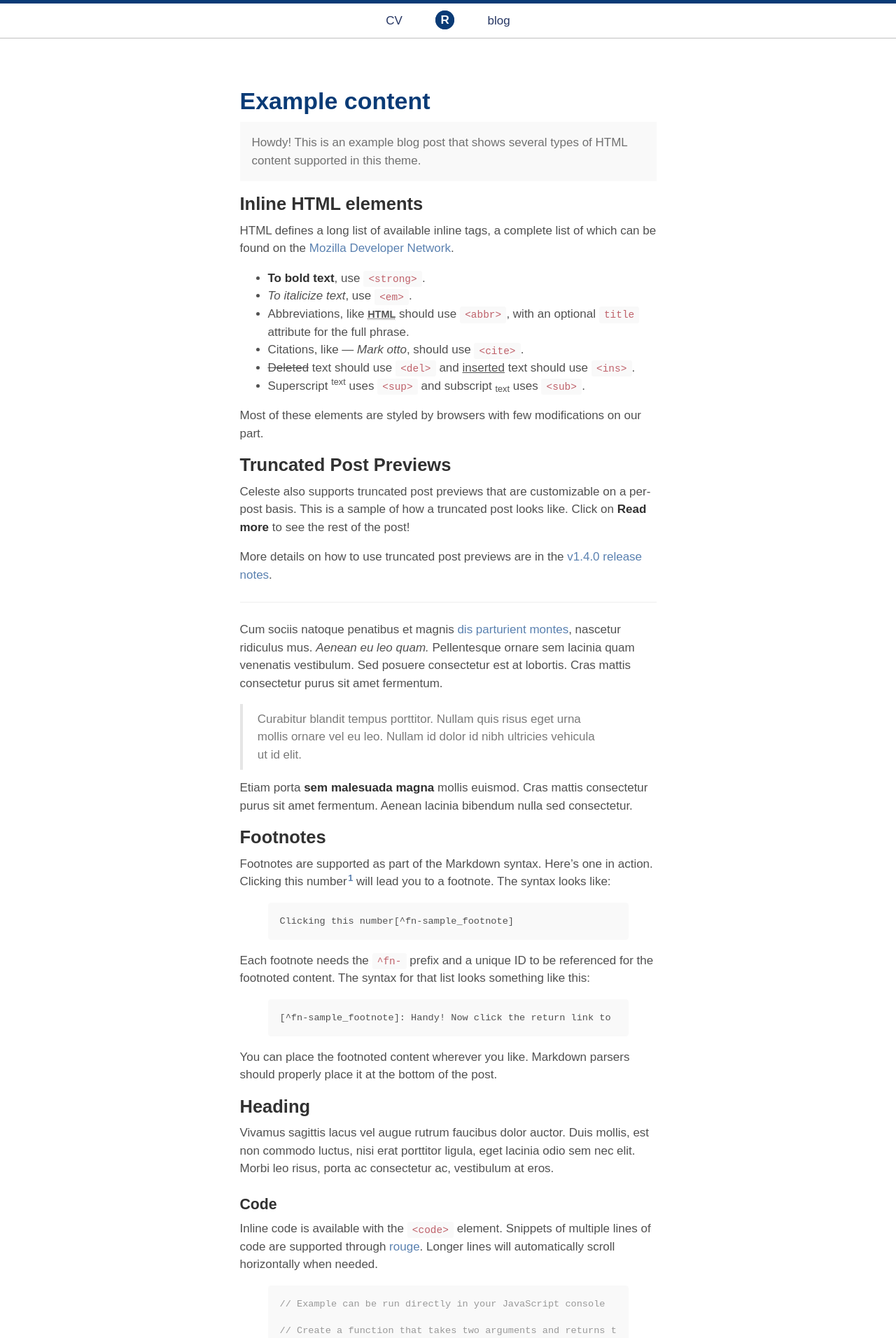
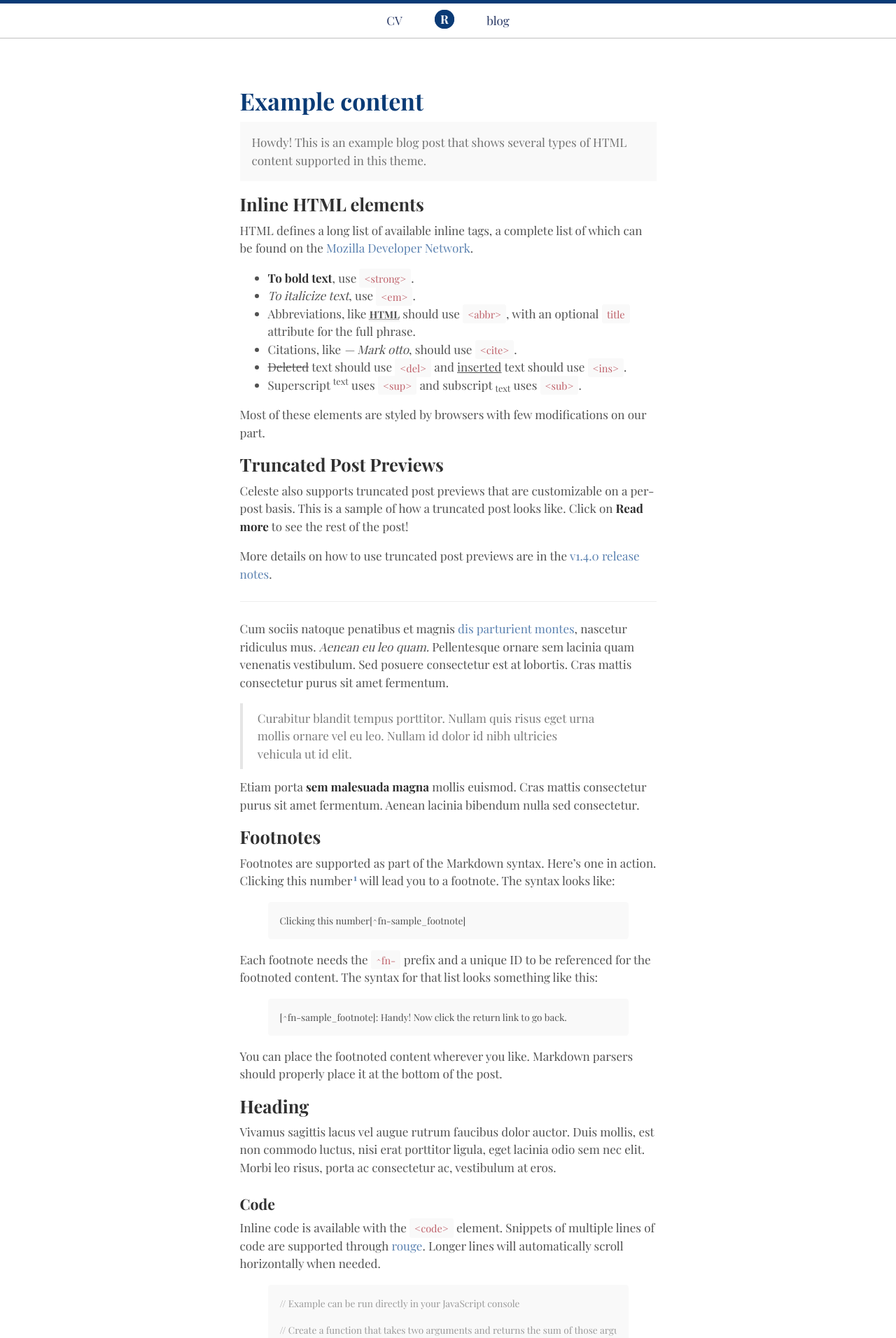
Before and after one commit to reeddoug/reeddoug.github.io, a Jekyll site: the page built from blog/sample post archive/2014-01-01-example-content.md, in a window 1280 px wide. Shown: the top 1912 px of the page at 70% size. Built offline with Jekyll 4.4.1, drawn with Linux system fonts in a browser that asks for light colours; some web fonts are replaced.

Commit message:
Update _variables.scss

```diff
--- a/_sass/utilities/_variables.scss
+++ b/_sass/utilities/_variables.scss
@@ -4,11 +4,11 @@
   */
 
 // Globals
-$font-stack: 'Source Sans Pro', sans-serif;
+$font-stack: 'Playfair Display', serif;
 $font-size: 17px;
 $font-size-mobile: 15px;
 
-$code-font-stack: 'Source Code Pro', monospace;
+$code-font-stack: 'Playfair Display', monospace;
 
 // Body
 $body-text-color: #515151;
```
